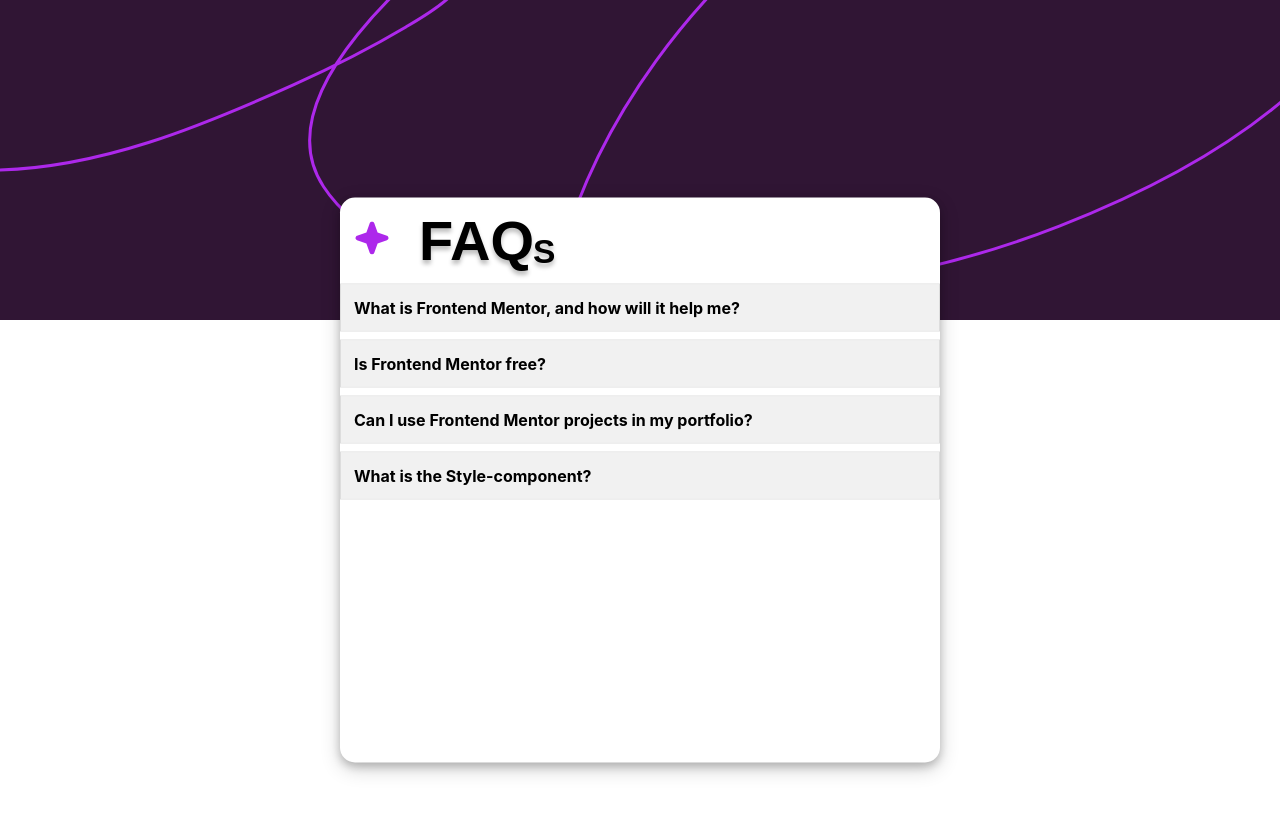
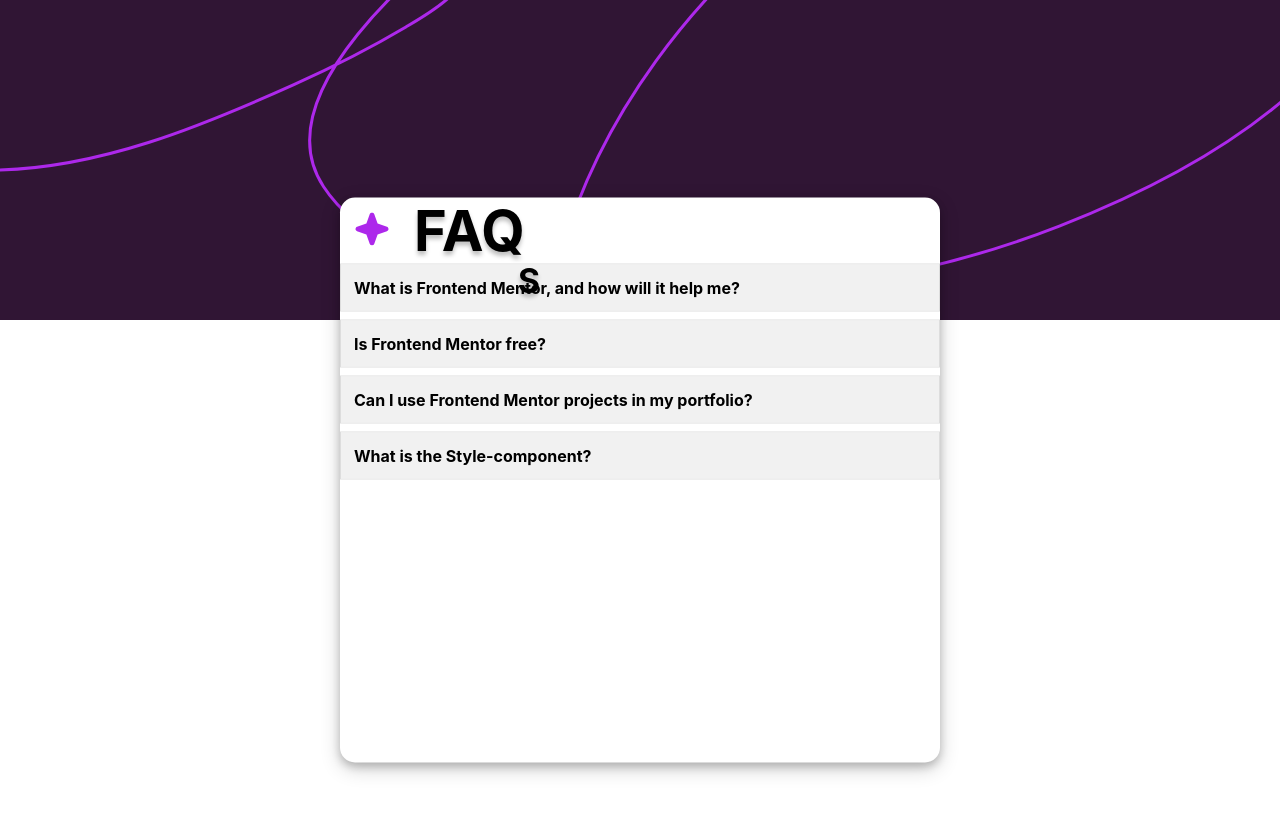
Before and after one commit to PiriyaLapa/faq-accordion, a React (Create React App) app: page / in a window 1280 px wide. Shown: the top 814 px of the page. Built offline with nearby package versions, Linux system fonts and the light colour scheme.

Commit message:
try to make deploy

```diff
--- a/src/components/AccordionCard.tsx
+++ b/src/components/AccordionCard.tsx
@@ -3,7 +3,6 @@
 import { FAQItem } from "../data/FAQData";
 import VectorHeader from "./VectorHeader";
 import { SmallSize} from "./StyleComponents";
-import {WorkSans}from './StyleComponents';
 
 export const AccordionContainer = styled.div`
   width: 600px;
@@ -82,7 +81,7 @@
         <PanelContainer>
           <h1>
             <VectorHeader />
-            <WorkSans>faq<SmallSize>s</SmallSize></WorkSans>
+            faq<SmallSize>s</SmallSize>
           </h1>
           {items.map((item, index) => (
             <AccordionItem key={index}>
--- a/src/components/StyleComponents.tsx
+++ b/src/components/StyleComponents.tsx
@@ -4,24 +4,24 @@
 // const GlobalStyles = createGlobalStyle`
 //   @import url('https://fonts.googleapis.com/css2?family=Libre+Baskerville:ital@0;1&family=Poppins&family=Roboto:wght@500&family=Ubuntu&family=Work+Sans:wght@700&display=swap');
 // `;
-interface StyleComponentProps {
-  children: ReactNode;
-}
+// interface StyleComponentProps {
+//   children: ReactNode;
+// }
 
-export const WorkSans = createStyleComponent("div", "Work Sans", 700);
-function createStyleComponent(
-  elementType: string,
-  fontFamily: string,
-  fontWeight: number
-) {
-  return styled(elementType)<StyleComponentProps>`
-    font-family: ${fontFamily}, sans-serif;
-    font-weight: ${fontWeight || "normal"};
-    display: inline-block;
-    padding: 5px;
-    margin: 5px 0px;
-  `;
-}
+// export const WorkSans = createStyleComponent("div", "Work Sans", 700);
+// function createStyleComponent(
+//   elementType: string,
+//   fontFamily: string,
+//   fontWeight: number
+// ) {
+//   return styled(elementType)<StyleComponentProps>`
+//     font-family: ${fontFamily}, sans-serif;
+//     font-weight: ${fontWeight || "normal"};
+//     display: inline-block;
+//     padding: 5px;
+//     margin: 5px 0px;
+//   `;
+// }
 
 export const Container = styled.div`
   width: 100%;
```
